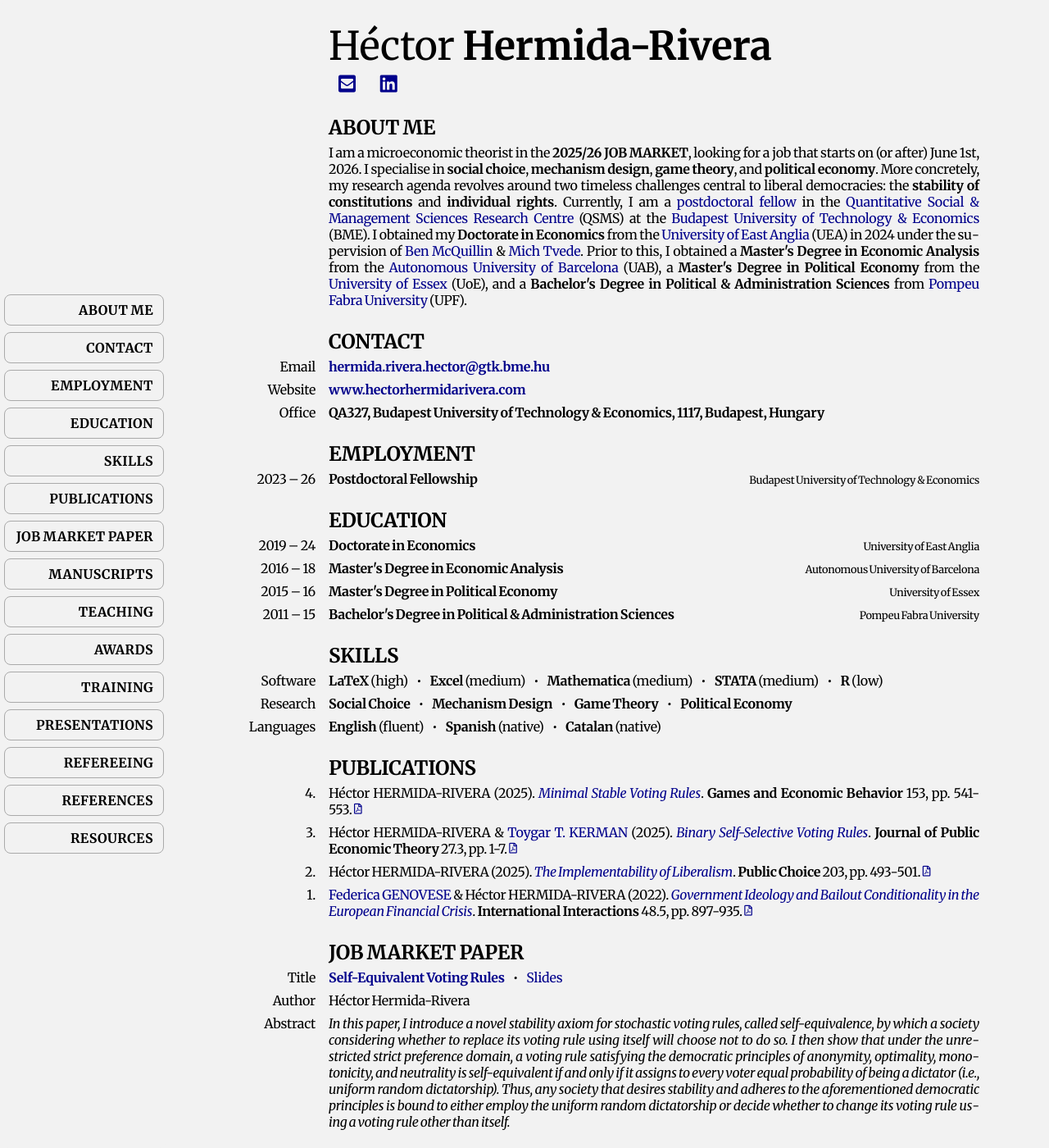
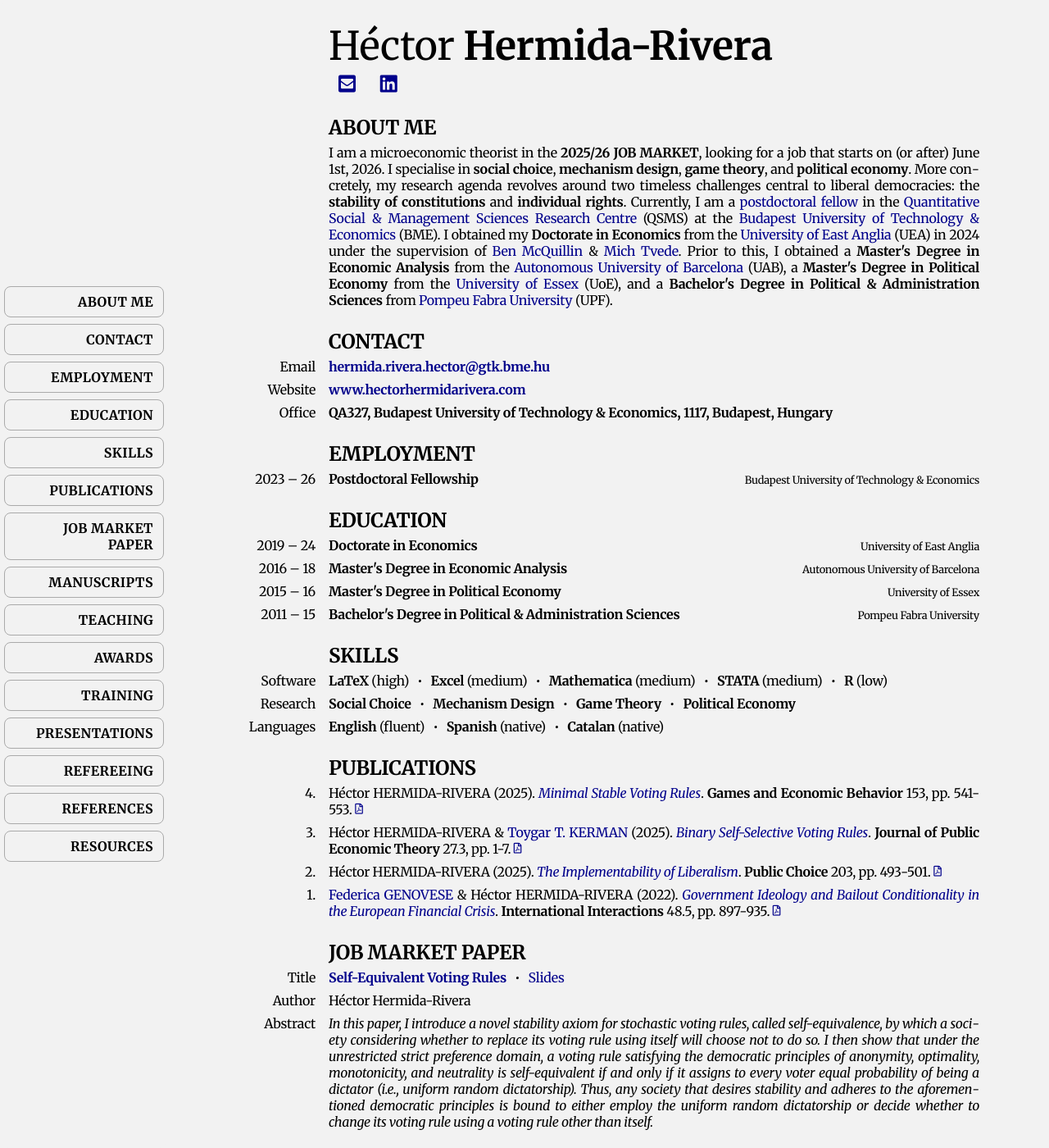
Before and after one commit to HectorHermidaRivera/hectorhermidarivera.github.io, a Jekyll site: the page built from index.md, in a window 1280 px wide and 1400 px high. Shown: the whole window at 82% size. Built offline with Jekyll 4.4.1, drawn with Linux system fonts in a browser that asks for light colours; a style sheet for code colours, icons or effects is not loaded.

Commit message:
Update style.css

```diff
--- a/assets/css/style.css
+++ b/assets/css/style.css
@@ -65,7 +65,6 @@ body {
   background-color: #f2f2f2;
   font-stretch: 94%;
   letter-spacing: -0.017em;
-  word-spacing: -0.07em;
   font-feature-settings: "kern" 1, "liga" 1, "clig" 1, "calt" 1;
   text-rendering: optimizeLegibility;
 }
```
